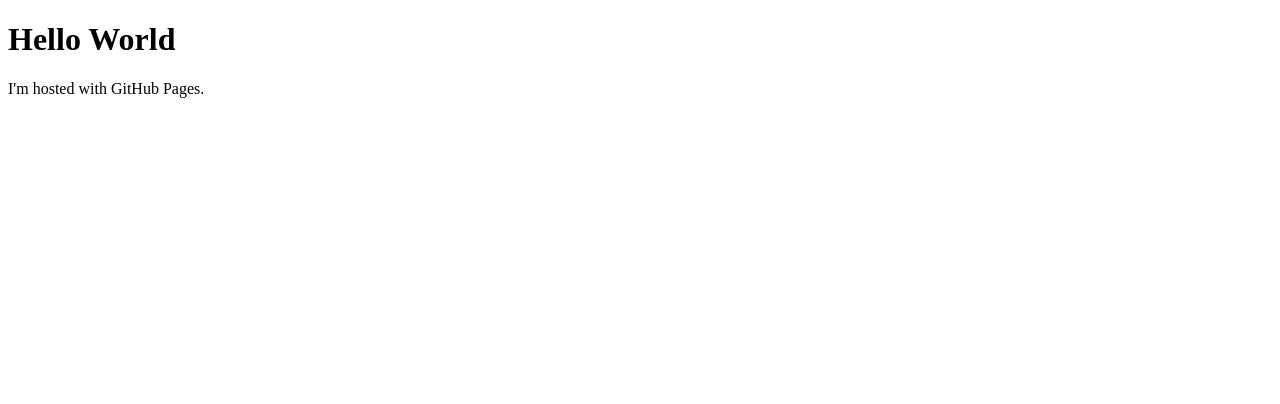
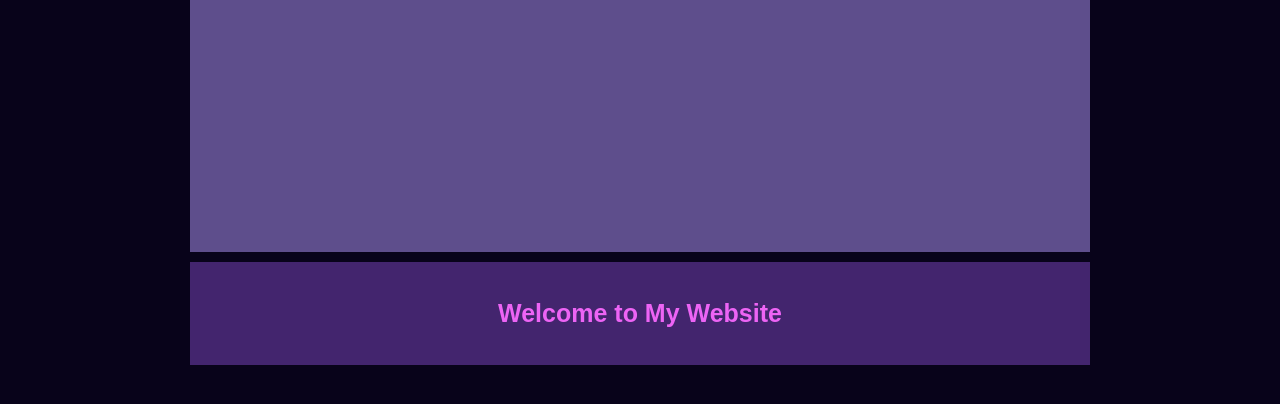
Before and after one commit to Baxbb/baxbb.github.io, a plain HTML site: page index.html in a window 1280 px wide. Drawn offline with Linux system fonts and the light colour scheme; a web font is replaced by a local one.

Commit message:
Update index.html

```diff
--- a/index.html
+++ b/index.html
@@ -1,7 +1,29 @@
 <!DOCTYPE html>
-<html>
-<body>
-<h1>Hello World</h1>
-<p>I'm hosted with GitHub Pages.</p>
-</body>
+<html lang="en">
+  <head>
+    <link rel="icon" href="./favicon.ico">
+     <meta charset="UTF-8">
+     <meta name="viewport" content="width=device-width, initial-scale=1.0">
+    <title>Testing, testing!</title>
+    <link rel="stylesheet" href="./style.css">
+  </head>
+  <body>
+
+    <div id="container"><div id="header" style="height: 252px; margin-bottom: 10px;"></div>
+        <div id="headerArea">
+
+
+        </div>
+
+        <div id="flex">
+    <main>
+        <h1>Welcome to My Website</h1>
+    </main>
+
+</div>
+
+</div>
+
+	<script src="index.js"></script>
+  </body>
 </html>
```
